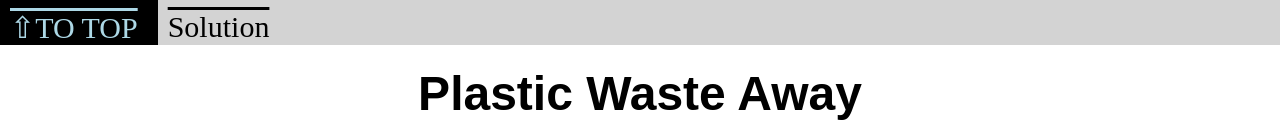
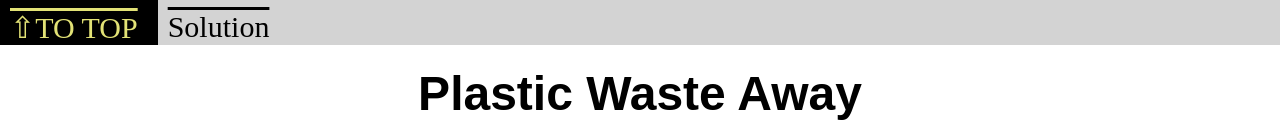
Before and after one commit to MartinKjone/PlasticPollution, a plain HTML site: page index.html in a window 1280 px wide. Shown: the top 134 px of the page. Drawn offline with Linux system fonts and the light colour scheme.

Commit message:
nav hover color

```diff
--- a/CSS/stylesheet.css
+++ b/CSS/stylesheet.css
@@ -74,7 +74,7 @@ nav a {
 
 nav a:hover {
     background-color: black;
-    color: lightblue;
+    color: #e2e276;
 }
 
 /*  Flexbox   */
```
